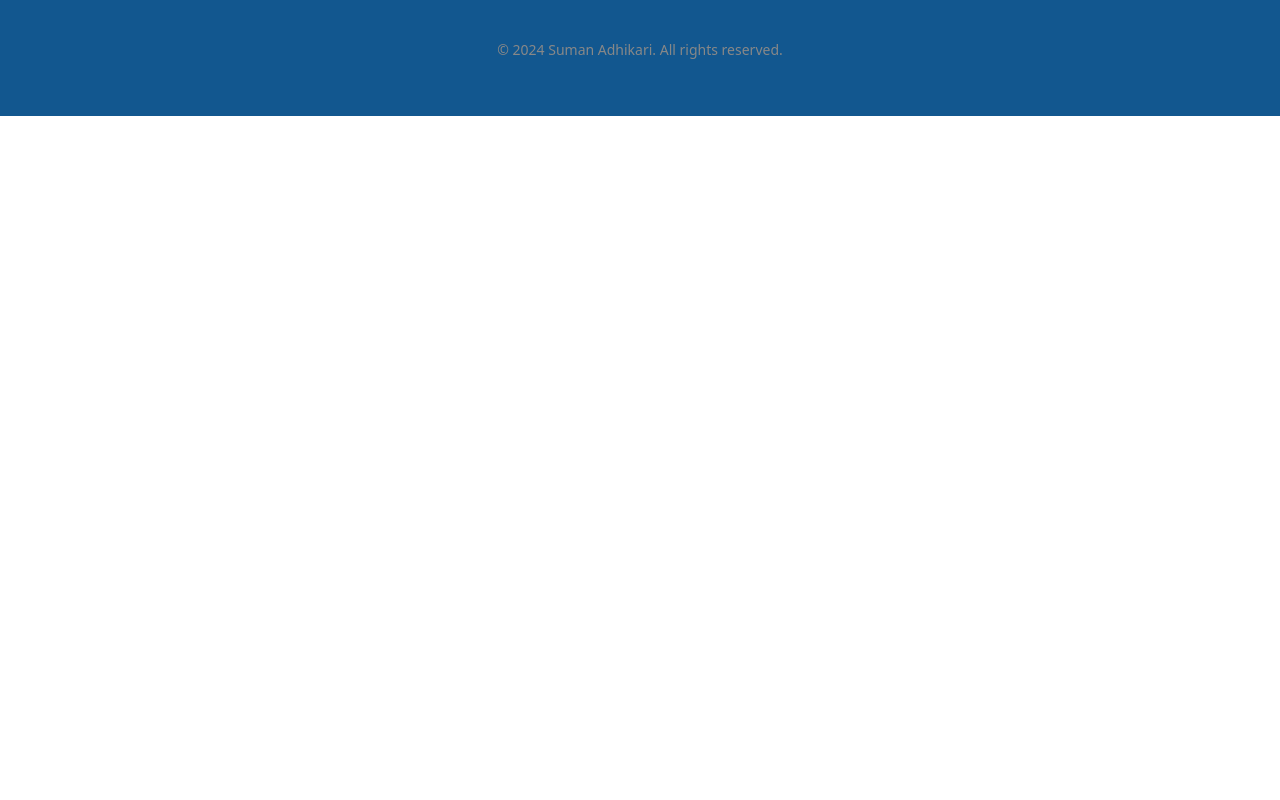
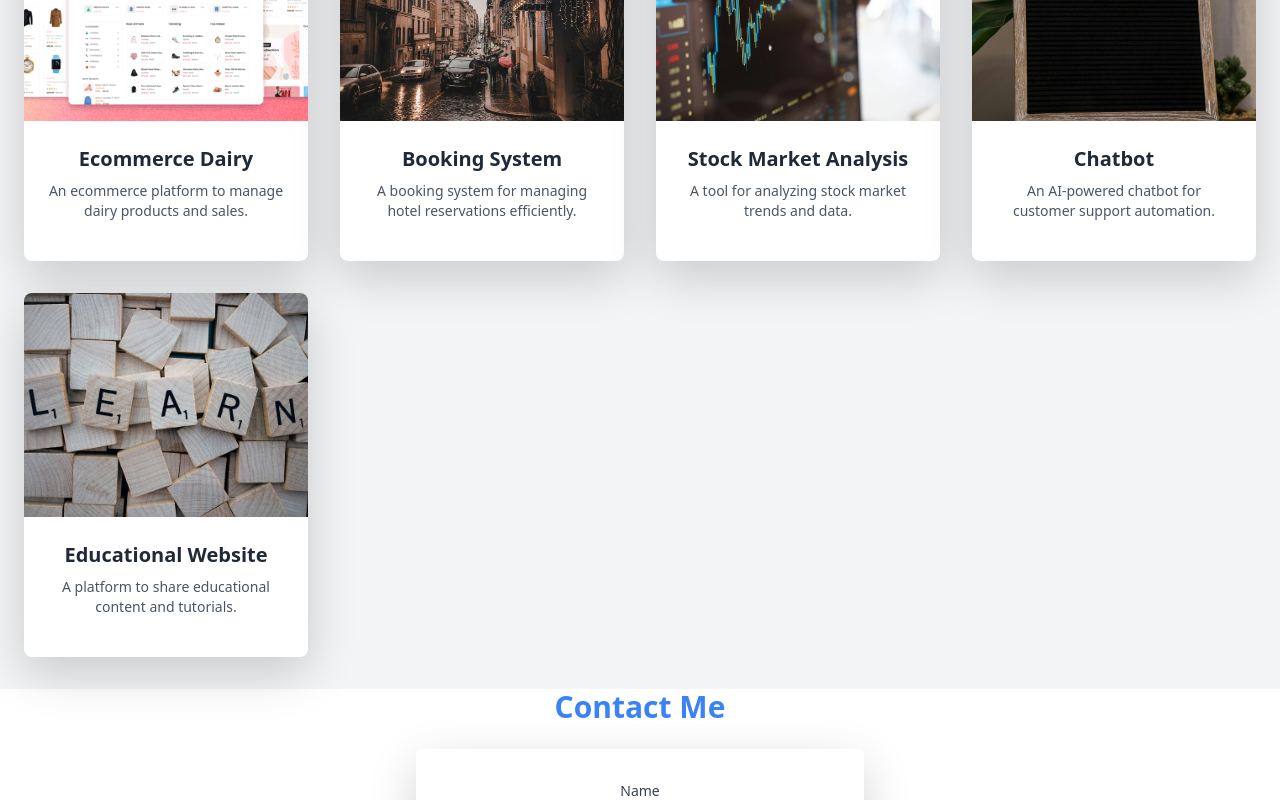
Before and after one commit to Sureshstha14/SureshPortfolio, a React (Create React App) app: page / in a window 1280 px wide. Shown: the part 1220-2020 px from the top of the page. Before the commit the page ends 1336 px from the top, so only its background shows below. Built offline with nearby package versions, Linux system fonts and the light colour scheme.

Commit message:
Second Commit

```diff
--- a/package.json
+++ b/package.json
@@ -1,6 +1,6 @@
 {
   "name": "sumanportfolio",
-  "homepage": "https://sureshstha14.github.io/Portfolio147/",
+  "homepage": "https://sureshstha14.github.io/SumanRepo/",
   "version": "0.1.0",
   "private": true,
   "dependencies": {
--- a/src/App.js
+++ b/src/App.js
@@ -28,6 +28,8 @@ function App() {
               <>
                 <HomePage />
                 <AboutPage />
+                <MyProject/>
+                <ContactForm/>
                 <Footer />
               </>
             }
--- a/src/Components/HomePage.js
+++ b/src/Components/HomePage.js
@@ -46,7 +46,7 @@ const HomePage = () => {
   <p className="text-gray-600 mb-2">Follow us on social media</p>
             <div className="flex justify-center mt-4 gap-4 bg-transparent">
     <a
-        href="https://www.facebook.com/subashtimlcena"
+        href="https://www.facebook.com/profile.php?id=100051555421257"
         target="_blank"
         rel="noopener noreferrer"
         className="mx-2 text-blue-600 hover:text-blue-500 hover:scale-110 transition-all duration-300 hover:animate-shake"
--- a/src/Components/MyProject/MyProject.js
+++ b/src/Components/MyProject/MyProject.js
@@ -5,28 +5,33 @@ import stockMarketImg from '../Images/stockMarker.jpg';
 import education from '../Images/education.jpg';
 import chatbot from '../Images/chatbot.jpg';
 
-const ProjectCard = ({ imgSrc, altText, projectLink, projectName }) => (
-  <a
-    href={projectLink}
-    target="_blank"
-    rel="noopener noreferrer"
-    className="group block relative rounded-lg overflow-hidden shadow-lg hover:shadow-xl transition-shadow duration-300"
-  >
+// ProjectCard Component
+const ProjectCard = ({ imgSrc, altText, projectLink, projectName, description }) => (
+  <div className="bg-white rounded-lg shadow-lg overflow-hidden hover:shadow-xl transition-shadow duration-300">
     {/* Project Image */}
-    <img
-      src={imgSrc}
-      alt={altText}
-      className="w-full h-64 object-cover transition-transform duration-300 group-hover:scale-105"
-      loading="lazy"
-    />
+    <a href={projectLink} target="_blank" rel="noopener noreferrer">
+      <img
+        src={imgSrc}
+        alt={altText}
+        className="w-full h-56 object-cover hover:scale-105"
+        loading="lazy"
+      />
+    </a>
 
-    {/* Overlay with Project Name */}
-    <div className="absolute inset-0 bg-black bg-opacity-60 flex items-center justify-center opacity-0 group-hover:opacity-100 transition-opacity duration-300">
-      <span className="text-white text-lg font-semibold">{projectName}</span>
+    {/* Project Details */}
+    <div className="p-4">
+      {/* Project Name */}
+      <h3 className="text-xl font-semibold text-gray-800 mb-2">{projectName}</h3>
+
+      {/* Project Description */}
+      <p className="text-gray-600 text-sm">
+        {description}
+      </p>
     </div>
-  </a>
+  </div>
 );
 
+// MyProject Component
 const MyProject = () => {
   const projects = [
     {
@@ -34,30 +39,35 @@ const MyProject = () => {
       altText: 'Ecommerce Website',
       projectLink: 'https://www.youtube.com/shorts/z1gPB3l8ipQ',
       projectName: 'Ecommerce Dairy',
+      description: 'An ecommerce platform to manage dairy products and sales.',
     },
     {
       imgSrc: bookingImg,
       altText: 'Booking Website',
       projectLink: 'https://github.com/Sureshstha14/SubashDairy',
       projectName: 'Booking System',
+      description: 'A booking system for managing hotel reservations efficiently.',
     },
     {
       imgSrc: stockMarketImg,
       altText: 'Stock Market Project',
       projectLink: 'https://github.com/Sureshstha14/SubashDairy',
       projectName: 'Stock Market Analysis',
+      description: 'A tool for analyzing stock market trends and data.',
     },
     {
       imgSrc: chatbot,
       altText: 'Chatbot Project',
       projectLink: 'https://github.com/anotherProject',
       projectName: 'Chatbot',
+      description: 'An AI-powered chatbot for customer support automation.',
     },
     {
       imgSrc: education,
       altText: 'Educational Website',
       projectLink: 'https://github.com/fifthProject',
       projectName: 'Educational Website',
+      description: 'A platform to share educational content and tutorials.',
     },
   ];
 
@@ -75,6 +85,7 @@ const MyProject = () => {
             altText={project.altText}
             projectLink={project.projectLink}
             projectName={project.projectName}
+            description={project.description}
           />
         ))}
       </div>
--- a/src/Components/Navbar/Navbar.js
+++ b/src/Components/Navbar/Navbar.js
@@ -6,9 +6,7 @@ import './Navbar.css'
 import { useNavigate } from 'react-router-dom';
 function BasicExample() {
   const navigate = useNavigate();
-  const gotoAdmin =()=>{
-    navigate('/admin/login')
-  }
+
 
   return (
     <Navbar expand="lg" className="bg-blue-400 text-white  shadow">
@@ -55,7 +53,6 @@ function BasicExample() {
               </NavDropdown.Item>to
             </NavDropdown>
             {/* <AdminLogin/> */}
-            <button className='bg-slate-600 rounded-xl p-2 hover:bg-slate-400 transition-all' onClick={gotoAdmin}>Admin</button>
           </Nav>
         </Navbar.Collapse>
       </Container>
```
Also changed, not shown: 36 other files (tests, documents, lock files or other folders).
